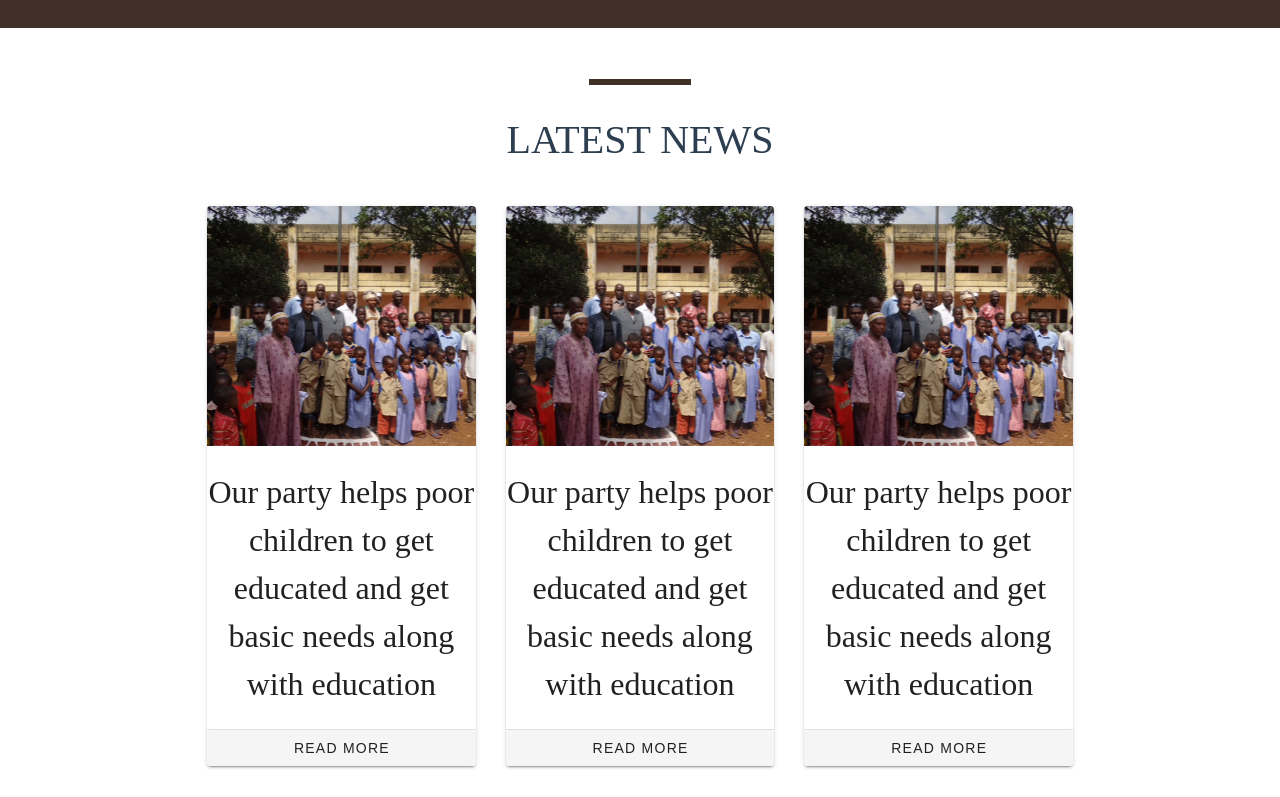
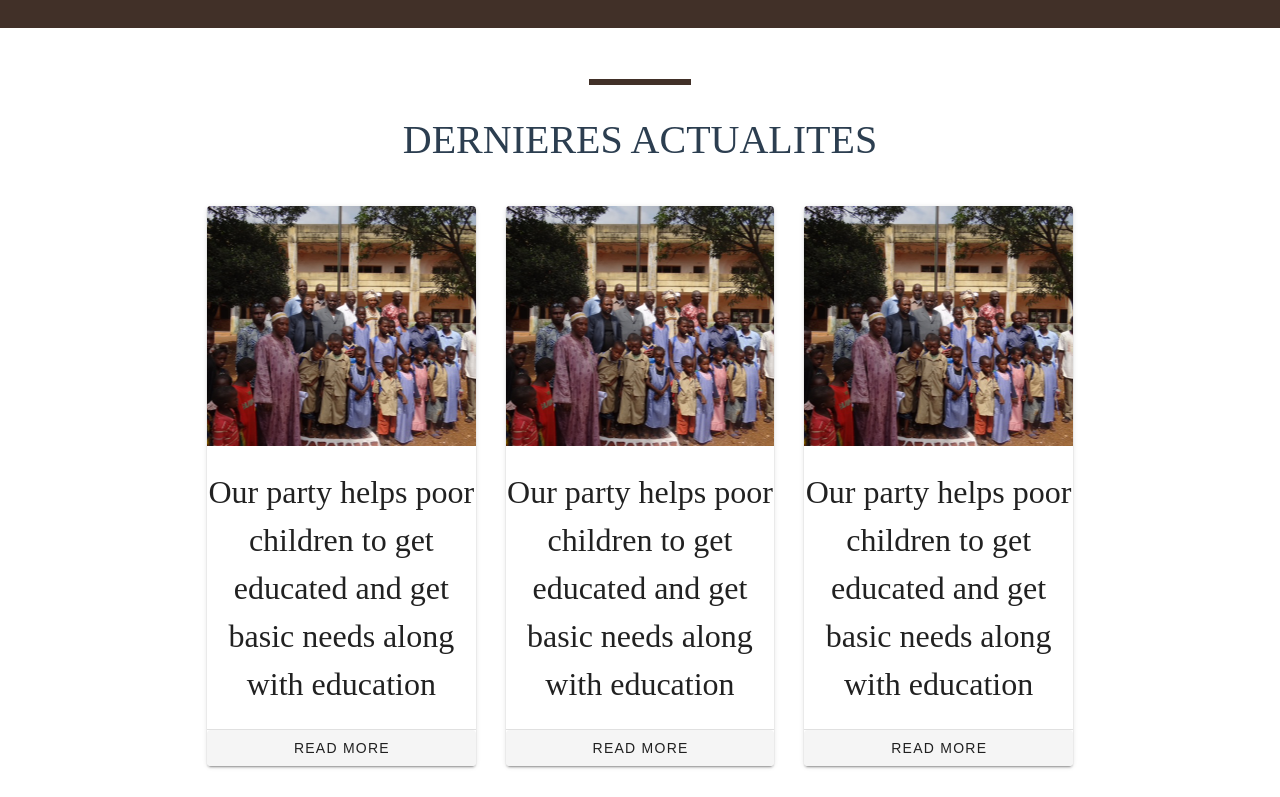
Before and after one commit to yeshu111999/project_pinto, a Vue app: page / in a window 1280 px wide. Shown: the part 903-1700 px from the top of the page. Built offline with nearby package versions, Linux system fonts and the light colour scheme; what vue-cookies, vue-mq would draw is missing.

Commit message:
changing into french

```diff
--- a/src/views/Home.vue
+++ b/src/views/Home.vue
@@ -72,7 +72,7 @@
         </div>
         <div v-else>
             <v-divider color="black" width="8%" style="border:3px rgb(65, 48, 40) solid; margin:4% auto 2% auto"></v-divider>
-            <span class="cardTextStyleOne">LATEST NEWS</span>
+            <span class="cardTextStyleOne">DERNIERES ACTUALITES</span>
             <div class="desktopNews">
                 <div v-for="(slide, i) in slides"
                     :key="i" class="newsCard">
@@ -116,7 +116,7 @@
         </div>
 
         <div style="padding:5%;">
-            <span class="connectWithUs">CONNECT WITH US</span>
+            <span class="connectWithUs">NOUS JOINDRE</span>
             <div class="connectionItemsAlignment">
                 <img :style="{'padding':$mq == 'mobile'? '4% 0%' : '0%'}" src="https://aacparty.com/wp-content/uploads/2015/07/twconnect.png" />
                 <img :style="{'padding':$mq == 'mobile'? '4% 0%' : '0%'}" src="https://aacparty.com/wp-content/uploads/2015/07/ytconnect.png" />
```
Also changed, not shown: 1 other file (tests, documents, lock files or other folders).
